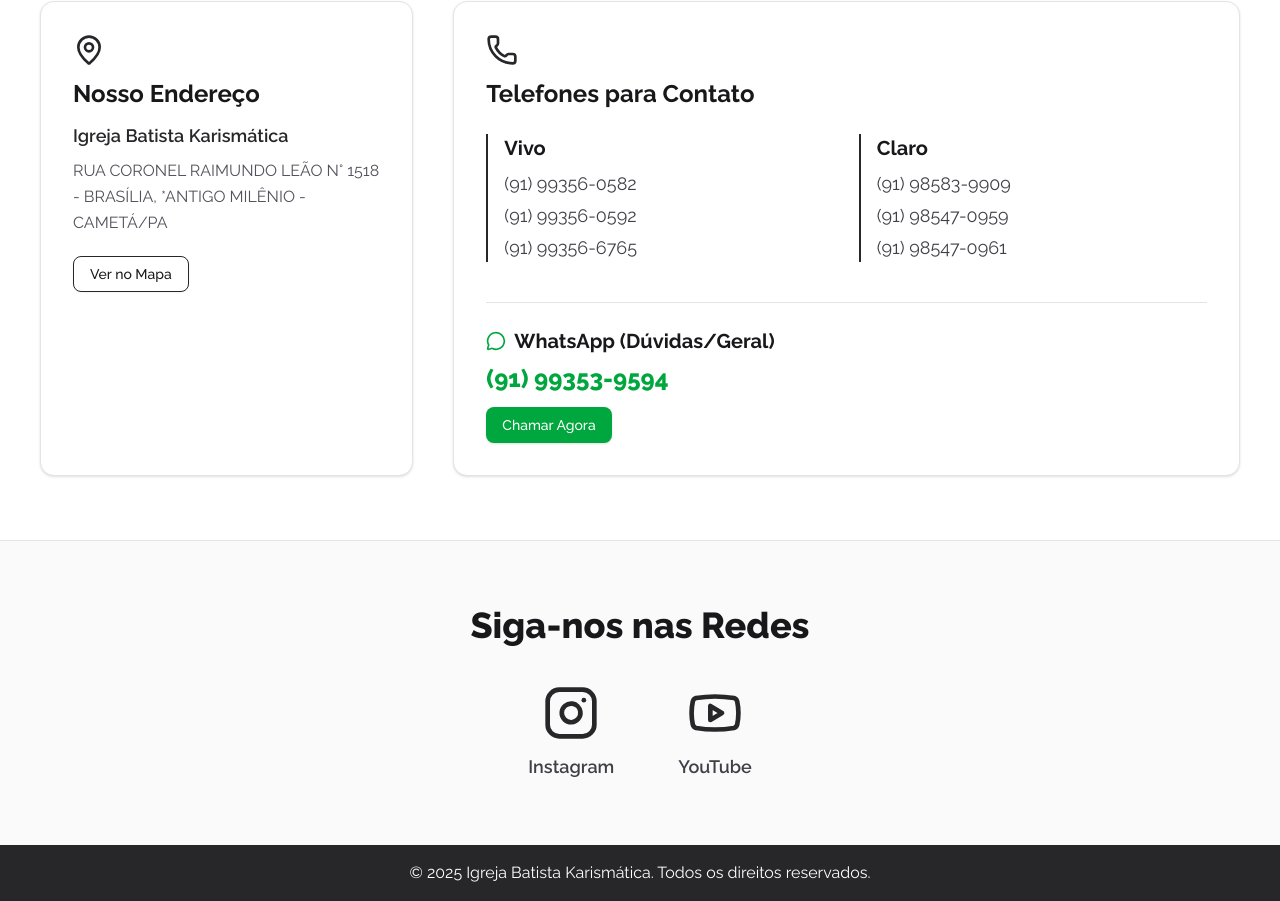
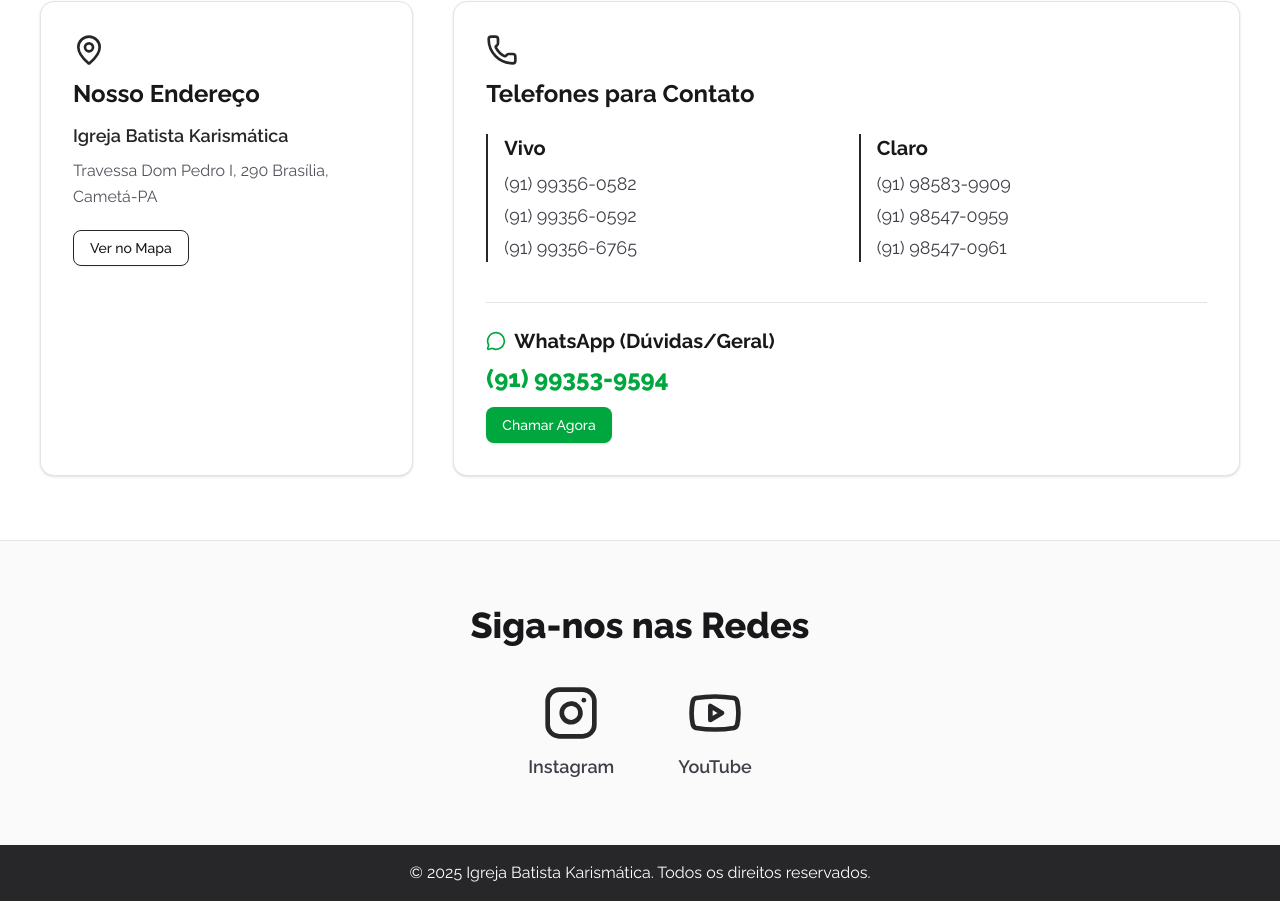
Before and after one commit to paulinbrgamer/igreja-site, a React (Vite) app: page /contact in a window 1280 px wide. Shown: the part 870-1771 px from the top of the page. Built offline with nearby package versions, Linux system fonts and the light colour scheme.

Commit message:
adicionando endereços e links corretos

```diff
--- a/src/pages/Contact.tsx
+++ b/src/pages/Contact.tsx
@@ -3,7 +3,7 @@ import { Phone, MapPin, Clock, MessageCircle, InstagramIcon, LucideYoutube } fro
 import { Button } from "@/components/ui/button";
 
 const CONTACT_DATA = {
-  address: 'RUA CORONEL RAIMUNDO LEÃO N° 1518 - BRASÍLIA, *ANTIGO MILÊNIO - CAMETÁ/PA',
+  address: 'Travessa Dom Pedro I, 290 Brasília, Cametá-PA',
   phones: [
     { label: 'Vivo', numbers: ['(91) 99356-0582', '(91) 99356-0592', '(91) 99356-6765'] },
     { label: 'Claro', numbers: ['(91) 98583-9909', '(91) 98547-0959', '(91) 98547-0961'] },
@@ -11,8 +11,8 @@ const CONTACT_DATA = {
   whatsapp: '(91) 99353-9594',
   prayerCenter: 'A qualquer hora do dia, da noite, ou da madrugada, alguém preparado para te atender, te ouvir e orar forte por você!',
   social: [
-    { name: 'Instagram', icon: InstagramIcon, url: 'https://www.instagram.com/suaigreja/' },
-    { name: 'YouTube', icon: LucideYoutube, url: 'https://www.youtube.com/suaigreja' },
+    { name: 'Instagram', icon: InstagramIcon, url: 'https://www.instagram.com/batista_karismatica_oficial/' },
+    { name: 'YouTube', icon: LucideYoutube, url: 'https://www.youtube.com/@BatistaKarismaticaoficia' },
   ],
 };
 
--- a/src/pages/Live.tsx
+++ b/src/pages/Live.tsx
@@ -5,7 +5,7 @@ import { useEffect, useState } from 'react';
 import { supabase } from '@/lib/supabaseClient';
 
 // --- DADOS MOCKADOS ---
-const YOUTUBE_CHANNEL_URL = 'https://www.youtube.com/@suaigreja'; // Substitua pelo seu @nome
+const YOUTUBE_CHANNEL_URL = 'https://www.youtube.com/@BatistaKarismaticaoficia'; // Substitua pelo seu @nome
 const IS_LIVE_NOW = false; // Simula o status: true se estiver ao vivo, false caso contrário.
 
 // --- COMPONENTE PRINCIPAL ---
```
